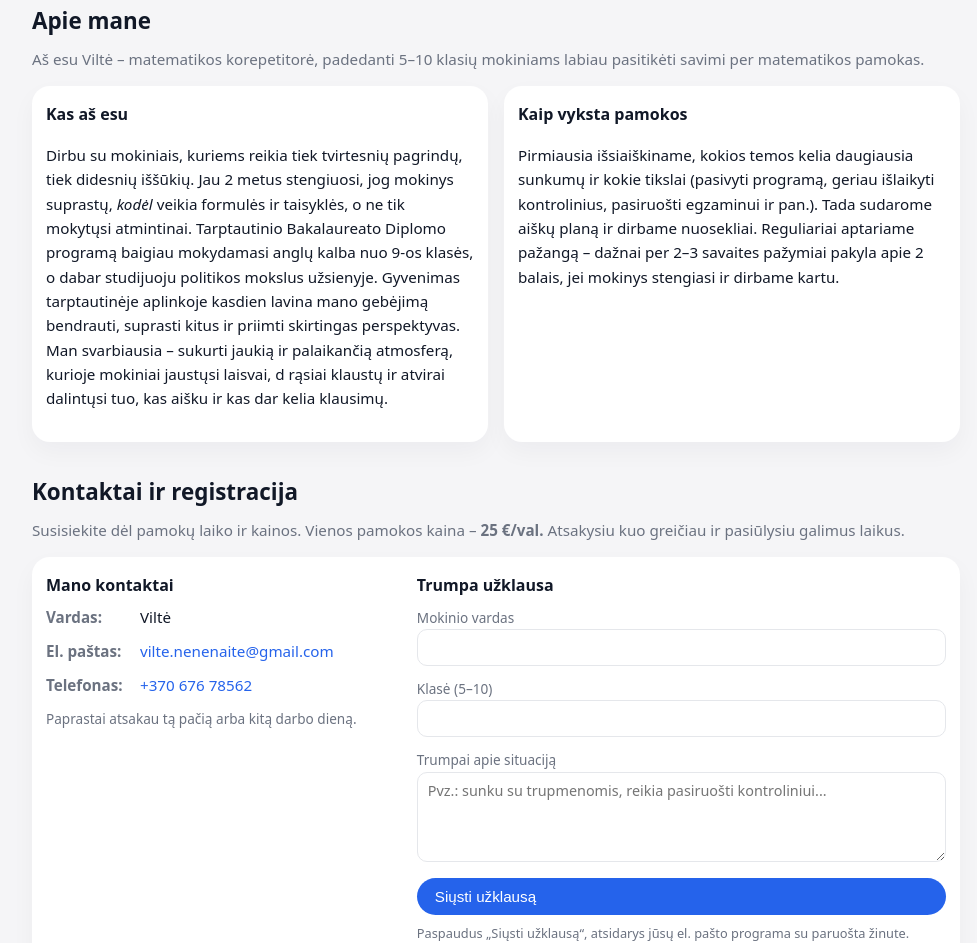
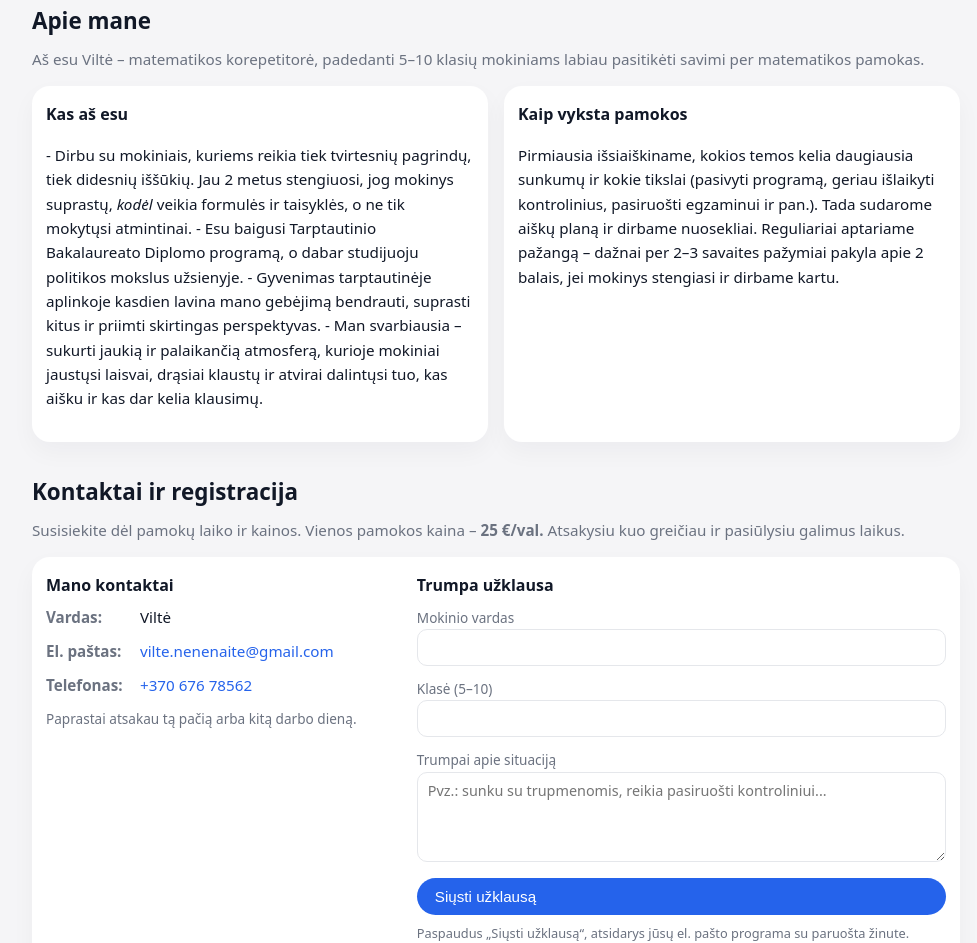
Before and after one commit to nenenaite/nenenaite, a plain HTML site: page index.html in a window 1280 px wide. Shown: the part 908-1851 px from the top of the page, without its empty margins (144-1121 px from the left). Drawn offline with Linux system fonts and the light colour scheme.

Commit message:
Update index.html

```diff
--- a/index.html
+++ b/index.html
@@ -387,14 +387,14 @@
         <div class="card">
           <h3>Kas aš esu</h3>
           <p>
-            Dirbu su mokiniais, kuriems reikia tiek tvirtesnių pagrindų,
+            - Dirbu su mokiniais, kuriems reikia tiek tvirtesnių pagrindų,
             tiek didesnių iššūkių. Jau 2 metus stengiuosi, jog mokinys suprastų,
             <em>kodėl</em> veikia formulės ir taisyklės, o ne tik mokytųsi atmintinai.
-            Tarptautinio Bakalaureato Diplomo programą baigiau mokydamasi anglų kalba nuo 9-os klasės,
+            - Esu baigusi Tarptautinio Bakalaureato Diplomo programą,
             o dabar studijuoju politikos mokslus užsienyje.
-            Gyvenimas tarptautinėje aplinkoje kasdien lavina mano gebėjimą bendrauti, suprasti kitus ir priimti skirtingas perspektyvas.
-            Man svarbiausia – sukurti jaukią ir palaikančią atmosferą, kurioje mokiniai jaustųsi laisvai, d
-            rąsiai klaustų ir atvirai dalintųsi tuo,
+            - Gyvenimas tarptautinėje aplinkoje kasdien lavina mano gebėjimą bendrauti, suprasti kitus ir priimti skirtingas perspektyvas.
+            - Man svarbiausia – sukurti jaukią ir palaikančią atmosferą, kurioje mokiniai jaustųsi laisvai,
+            drąsiai klaustų ir atvirai dalintųsi tuo,
             kas aišku ir kas dar kelia klausimų.
           </p>
         </div>
```
